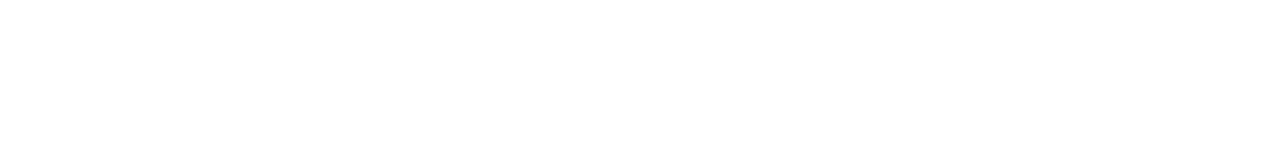
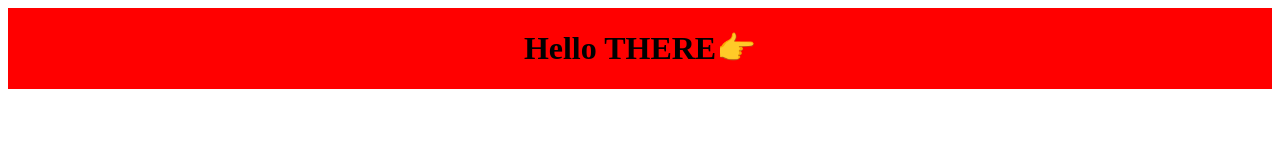
Before and after one commit to krisnemeth/BWM-project, a plain HTML site: page index.html in a window 1280 px wide. Drawn offline with Linux system fonts and the light colour scheme.

Commit message:
set up sass

```diff
--- a/index.html
+++ b/index.html
@@ -9,10 +9,13 @@
 
     <title>Blue Water Music</title>
 
-    <link rel="stylesheet" href="">
+    <link rel="stylesheet" href="./styles/styles.css">
 </head>
 <body>
     <header>
+        <div class="header-container">
+            <h1>Hello THERE👉</h1>
+        </div>
 
     </header>
     <main>
--- /dev/null
+++ b/styles/styles.scss
@@ -0,0 +1,7 @@
+$color-primary: red;
+
+.header-container{
+    background:$color-primary;
+    display: flex;
+    justify-content: center;
+}
```
Also changed, not shown: styles/styles.css (added), 1 other file.
